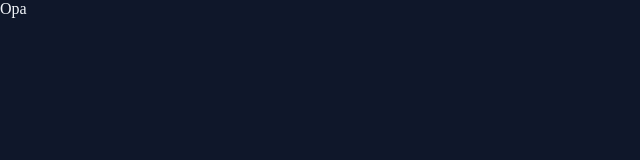
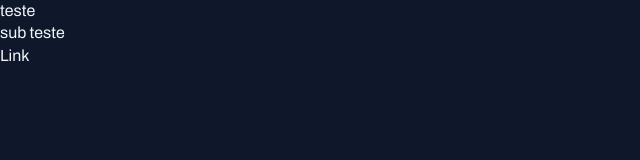
Before and after one commit to PedroHarter/projeto-portal-de-noticias, a plain HTML site: page index.html in a window 1280 px wide. Shown: the whole page, without its empty margins (0-640 px from the left). Drawn offline with Linux system fonts and the light colour scheme.

Commit message:
aplicando fontes no projeto

```diff
--- a/index.html
+++ b/index.html
@@ -1,12 +1,19 @@
 <!DOCTYPE html>
 <html lang="pt-br">
 <head>
+    <link rel="preconnect" href="https://fonts.googleapis.com">
+    <link rel="preconnect" href="https://fonts.gstatic.com" crossorigin>
+
     <meta charset="UTF-8">
     <meta name="viewport" content="width=device-width, initial-scale=1.0">
     <title>Portal de notícias</title>
     <link rel="stylesheet" href="styles/index.css">
+
+    <link href="https://fonts.googleapis.com/css2?family=Archivo:ital,wght@0,100..900;1,100..900&family=Poppins:wght@400;700&display=swap" rel="stylesheet">
 </head>
 <body>
-    Opa
+    <h1>teste</h1>
+    <h2>sub teste</h2>
+    <a href="#">Link</a>
 </body>
 </html>
--- a/styles/global.css
+++ b/styles/global.css
@@ -12,9 +12,31 @@
     --text-color-primary: #F1F5F9;
     --text-color-secondary: #CBD5E1;
 
+    --font-family: 'Archivo', 'sans-serif';
+    --h1: 800 24px/135% var(--font-family);
+    --h2: 800 16px/140% var(--font-family);
+    --h3: 800 14px/140% var(--font-family);
+    --text-span: 600 14px/145% var(--font-family);
+    --text: 400 16px/140% var(--font-family);
+    --text-sm: 400 14px/160% var(--font-family);
+
 }
 
 body {
+    font: var(--text);
     color: var(--text-color-primary);
     background-color: var(--bg-color);
 }
+
+a {
+    text-decoration: none;
+    color: inherit;
+}
+
+a:hover {
+    color: var(--brand-color-light);
+}
+
+h1,h2,h3 {
+    font: inherit;
+}
```
